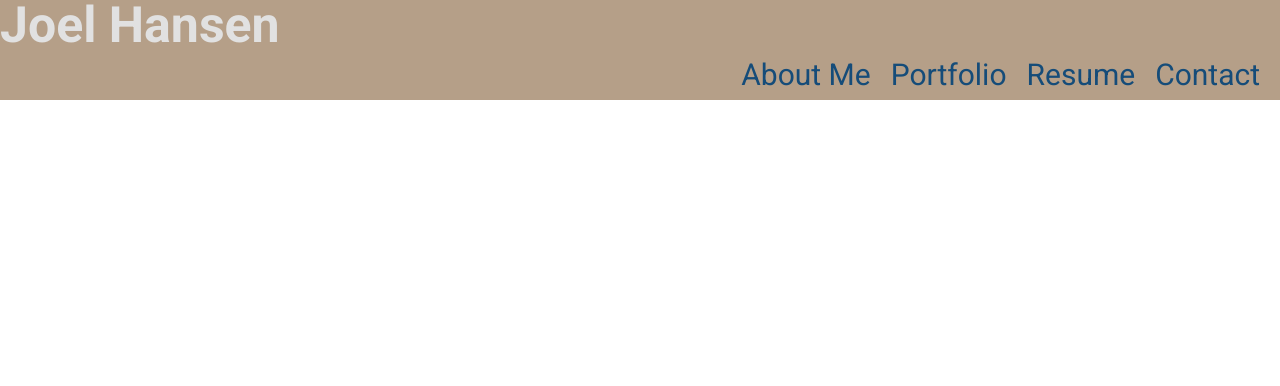
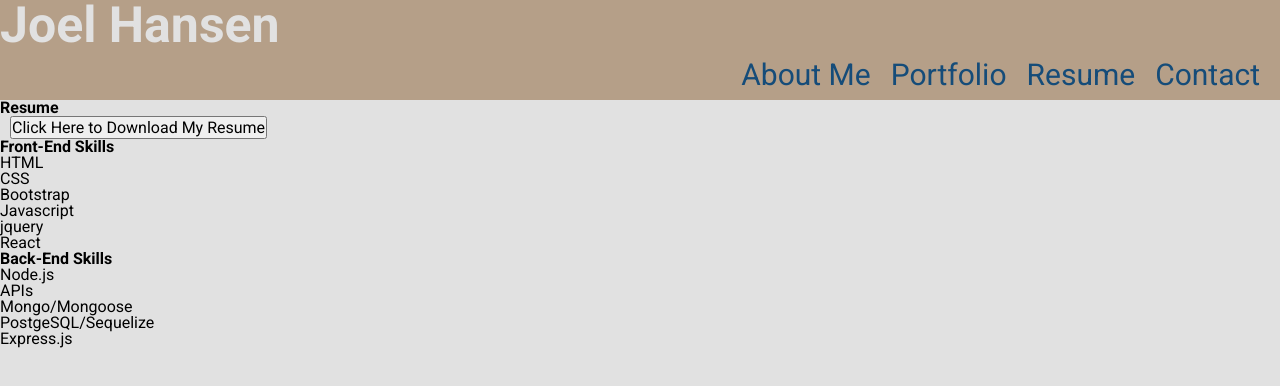
Before and after one commit to JoelhansenMN/React-Portfolio, a React (Vite) app: page /resume in a window 1280 px wide. Shown: the top 386 px of the page. Built offline with nearby package versions, Linux system fonts and the light colour scheme.

Commit message:
updates to resume page, app routes, project and portfolio

```diff
--- a/src/App.jsx
+++ b/src/App.jsx
@@ -4,6 +4,9 @@ import './App.css'
 
 import Header from './components/header/Header'
 import About from './components/pages/about/About'
+import Resume from './components/pages/resume/Resume'
+import Contact from './components/pages/contact/Contact'
+import Portfolio from "./components/pages/portfolio/Portfolio"
 
 function App() {
   const [count, setCount] = useState(0)
@@ -15,6 +18,9 @@ function App() {
       <Header/>
           <Routes>
           <Route path="/" element={<About/>}/>
+          <Route path="/resume" element={<Resume/>}/>
+          <Route path="/contact" element={<Contact/>}/>
+          <Route path="/portfolio" element={<Portfolio/>}/>
           </Routes>
       </BrowserRouter>
      </div>
--- a/src/assets/project.json
+++ b/src/assets/project.json
@@ -1,5 +1,41 @@
-{
+[
+  {
+    "name": "TekTok",
+    "image": "",
+    "link": "",
+    "github": ""
+  },
+
+  {
+    "name": "TekTok",
+    "image": "",
+    "link": "",
+    "github": ""
+  },
+  {
+    "name": "TekTok",
+    "image": "",
+    "link": "",
+    "github": ""
+  },
+  {
+    "name": "TekTok",
+    "image": "",
+    "link": "",
+    "github": ""
+  },
+  {
+    "name": "TekTok",
+    "image": "",
+    "link": "",
+    "github": ""
+  },
+  {
+    "name": "TekTok",
+    "image": "",
+    "link": "",
+    "github": ""
+  }
 
 
-
-}
+]
--- a/src/components/nav/Nav1.jsx
+++ b/src/components/nav/Nav1.jsx
@@ -1,4 +1,4 @@
-
+import { NavLink } from 'react-router-dom';
 import './Navi.css';
 
 
@@ -9,10 +9,10 @@ export default function Nav1() {
     <>
       <h1 className='joel'>Joel Hansen</h1>
       <nav className="navigation">
-        <a href=''>About Me</a>
-        <a href="#portfolio">Portfolio</a>
-        <a href="#pricing">Resume</a>
-        <a href="#pricing">Contact</a>
+        <NavLink to = '/'>About Me</NavLink>
+        <NavLink to = '/portfolio'>Portfolio</NavLink>
+        <NavLink to = '/resume'>Resume</NavLink>
+        <NavLink to = '/contact'>Contact</NavLink>
       </nav>
 
     </>
--- a/src/components/pages/about/About.css
+++ b/src/components/pages/about/About.css
@@ -1,9 +1,6 @@
 .about {
   text-align: center;
   padding: 20px;
-  font-family: 'Trebuchet MS', 'Lucida Sans Unicode', 'Lucida Grande', 'Lucida Sans', Arial, sans-serif;
-  font-weight: bold;
-  background-color: #e1e1e1;
   color: #201319;
 }
 
--- a/src/components/pages/contact/Contact.jsx
+++ b/src/components/pages/contact/Contact.jsx
@@ -0,0 +1,16 @@
+import './Contact.css';
+
+export default function Contact (){
+
+  return(
+    <>
+    <div>
+      <h2>Contact Me</h2>
+
+      <form action=" "></form>
+    </div>
+
+
+    </>
+  )
+}
--- a/src/components/pages/portfolio/Portfolio.jsx
+++ b/src/components/pages/portfolio/Portfolio.jsx
@@ -1,4 +1,5 @@
-
+import projects from '../../../assets/project.json'
+import Project from './Project'
 import './Portfolio.css'
 
 export default function Portfolio (){
@@ -7,8 +8,8 @@ export default function Portfolio (){
     <section className='portfolio'>
       <h2 className='portfolioTitle'>Portfolio</h2>
       <div className='projects'>
-        {projects.map(project => (
-          <div></div>
+        {projects.map((project, i) => (
+          <Project project={project} key={i}/>
         ))}
 
 
--- a/src/components/pages/resume/Resume.jsx
+++ b/src/components/pages/resume/Resume.jsx
@@ -1,24 +1,33 @@
 import './Resume.css';
-
+import resumefile from '../../../assets/resume.pdf'
 export default function Resume() {
 
   return (
 
     <>
-     <h2 className='resumeTitle'>Resume</h2>
-      {/* <button onClick={}>Click Here to Read My Resume</button> */}
-      <ul></ul>
-      <li>
-        <div></div>
+      <h2 className='resumeTitle'>Resume</h2>
+      <a href={resumefile} download='/' target='_blank' rel='noreferrer' className='resumeBTN'>
+        <button>Click Here to Download My Resume</button>
+      </a>
 
+      <ul>
+        <h3>Front-End Skills</h3>
+        <li>HTML</li>
+        <li>CSS</li>
+        <li>Bootstrap</li>
+        <li>Javascript</li>
+        <li>jquery</li>
+        <li>React</li>
+      </ul>
 
-      </li>
-
-
-
-
-
-
+      <ul>
+        <h3>Back-End Skills</h3>
+        <li>Node.js</li>
+        <li>APIs</li>
+        <li>Mongo/Mongoose</li>
+        <li>PostgeSQL/Sequelize</li>
+        <li>Express.js</li>
+      </ul>
     </>
   )
 }
--- a/src/index.css
+++ b/src/index.css
@@ -1,5 +1,11 @@
 body {
   font-family: "Roboto", sans-serif;
+  height:100%;
+  background-color: #e1e1e1;
+}
+
+p {
+  margin: 10px;
 }
 
 
```
